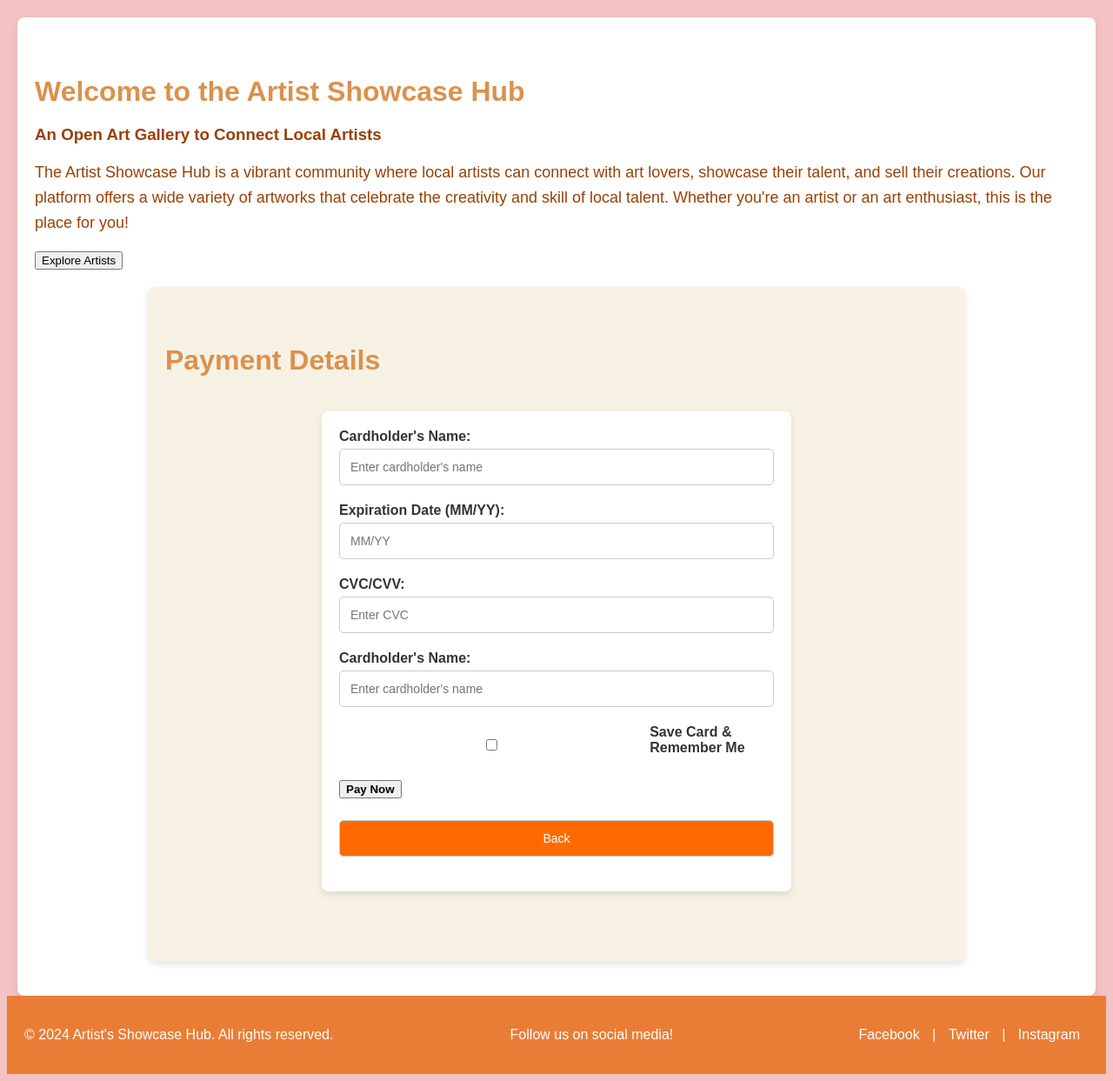
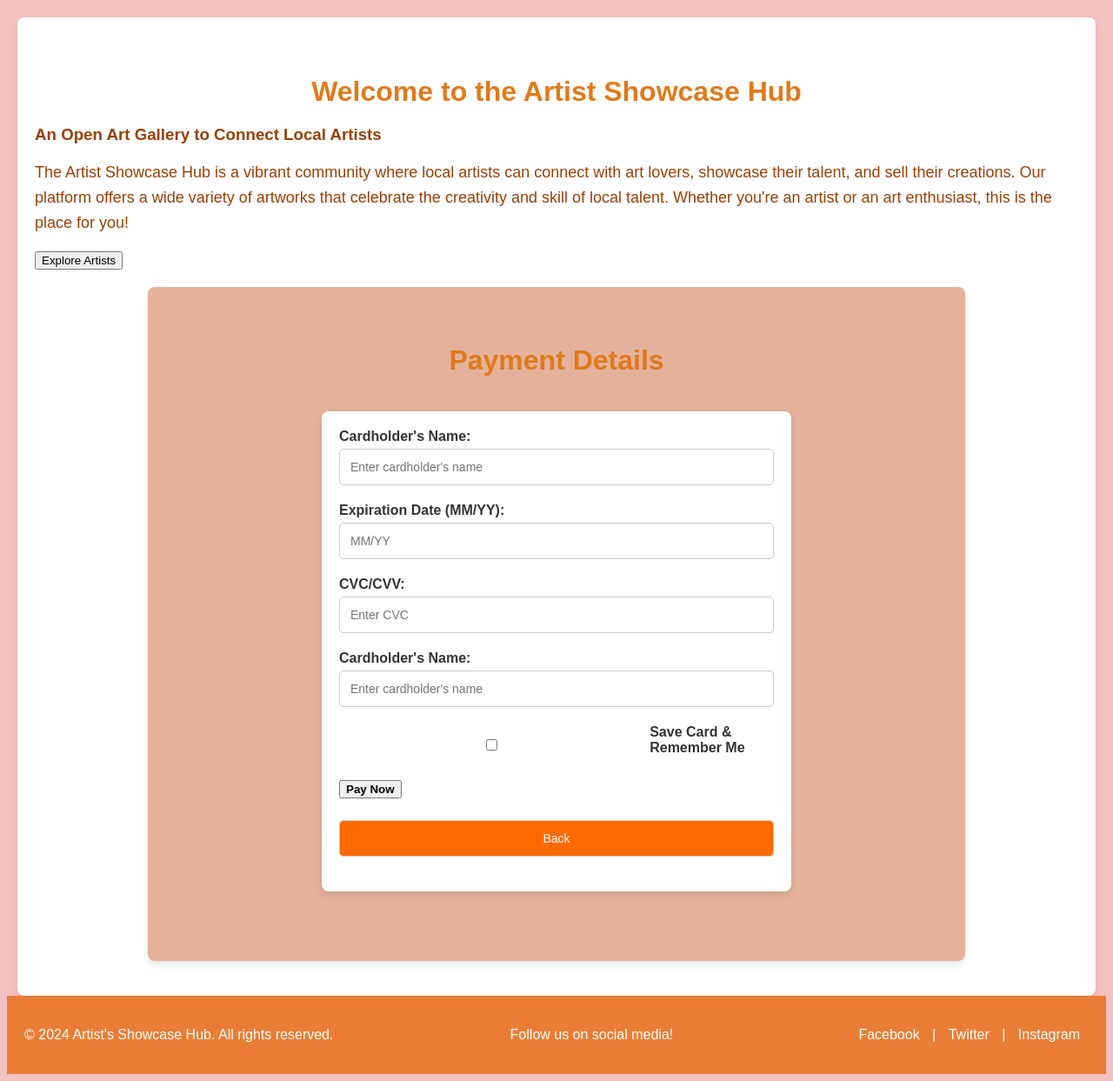
Before and after one commit to MSTtaslimaakter/artists_showcase_hub, a Django app: page /payment_process/ in a window 1280 px wide. Shown: the part 138-1381 px from the top of the page at 87% size. Run offline with Django 5.2, Linux system fonts and the light colour scheme.

Commit message:
Sumayeta's code

```diff
--- a/static/payment.css
+++ b/static/payment.css
@@ -63,9 +63,10 @@ body {
 }
 
 .content h2 {
-  color: #db914c;
+  color: #e07a1b;
   font-size: 32px;
   margin-bottom: 20px;
+  text-align: center;
 }
 
 .content p {
@@ -75,7 +76,7 @@ body {
 
 /* New Payment Details Container */
 .payment-details-container {
-  background-color: #f8f2e5; /* Base color for Payment Details */
+  background-color: #e4b29b; /* Base color for Payment Details */
   padding: 40px 20px;
   border-radius: 8px;
   box-shadow: 0 4px 8px rgba(0, 0, 0, 0.1);
@@ -89,6 +90,7 @@ body {
   color: #e4935d;
   font-size: 28px;
   margin-bottom: 20px;
+  text-align: center;
 }
 
 .payment-details-container p {
```
